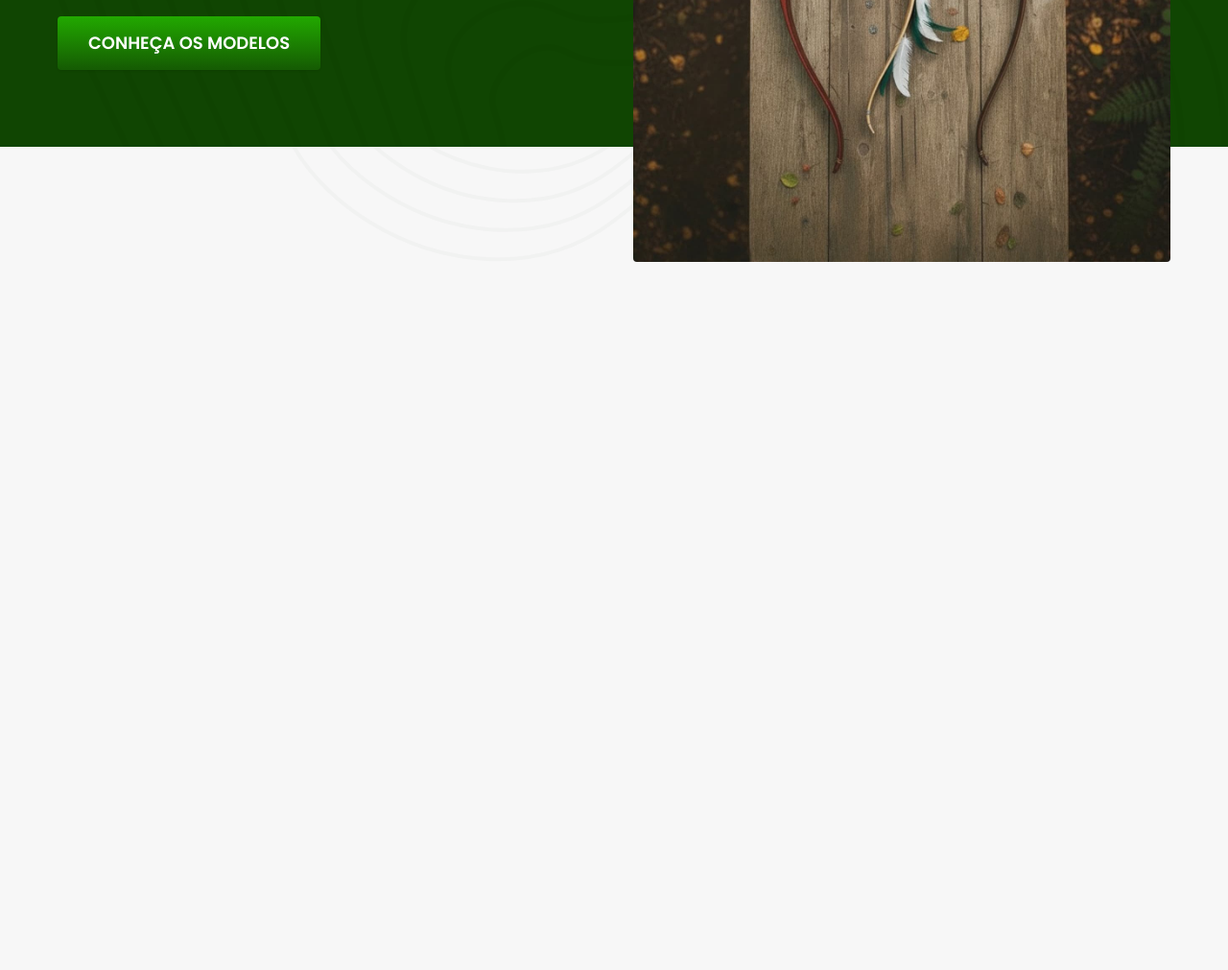
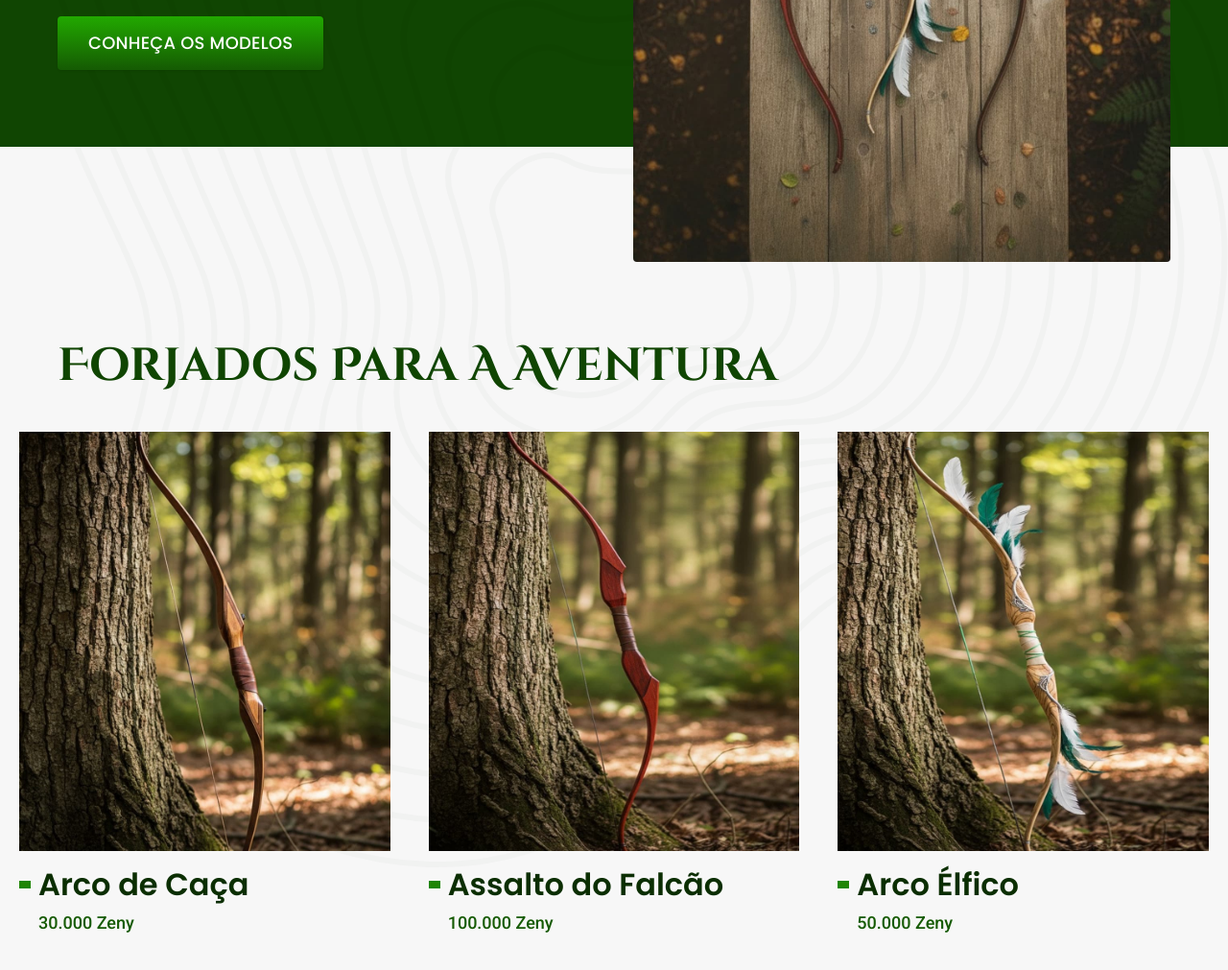
Before and after one commit to LuigiDarze/payon, a plain HTML site: page index.html in a window 1280 px wide. Shown: the part 555-1566 px from the top of the page at 96% size. Before the commit the page ends 828 px from the top, so only its background shows below. Drawn offline with Linux system fonts and the light colour scheme.

Commit message:
adicionando lista de itens na introdução e corrigindo funcionamento do css de tipografias

```diff
--- /dev/null
+++ b/estilos/arcos/arcos-lista.css
@@ -0,0 +1,61 @@
+.arcos-lista{
+  padding-top: 80px;
+  padding-bottom: 120px;
+}
+.arcos-lista h2{
+  margin-bottom: 40px;
+  margin-left: auto;
+  margin-right: auto;
+  max-width: 1200px;
+  padding-left: 20px;
+  padding-right: 20px;
+  box-sizing: border-box;
+}
+.arcos-lista ul{
+  display: flex;
+  gap:40px;
+  padding: 0px 20px 20px 20px;
+  max-width: 1400px;
+  margin-left: auto;
+  margin-right: auto;
+  overflow-x: auto;
+}
+.arcos-lista li{
+  min-width: 280px;
+}
+/*Usando display block no 'a' para a navegação com TAB envolver todo o item*/
+.arcos-lista a{
+  display: block;
+}
+/*-------------------------------------------------------*/
+.arcos-lista img{
+  margin-bottom: 16px;
+}
+.arcos-lista h4{
+  margin-bottom: 8px;
+  display: flex;
+  align-items: center;
+}
+.arcos-lista h4::before{
+  content: "";
+  height: 8px;
+  width: 12px;
+  margin-right: 8px;
+  background-color: var(--cor-500);
+  transition: width 0.2s;
+}
+.arcos-lista a:hover h4::before{
+  width: 24px;
+}
+.arcos-lista span {
+  padding-left: 20px;
+}
+
+@media (max-width: 800px){
+  .arcos-lista {
+    padding-bottom: 60px;
+  }
+  .arcos-lista ul{
+    gap: 20px;
+  }
+}
--- a/estilos/global/global.css
+++ b/estilos/global/global.css
@@ -11,7 +11,17 @@ img {
   max-width: 100%;
   display: block;
 }
+/*Utilizando seletor de atributo para não afetar os svg do site*/
+img [src$=".jpg"]{
+  border-radius: 4px;
+}
+/*-------------------------------------------------------------*/
 h1,
+h2,
+h3,
+h4,
+h5,
+h6,
 ul,
 p {
   margin: 0px;
--- a/estilos/home/introducao.css
+++ b/estilos/home/introducao.css
@@ -4,15 +4,15 @@
   position: relative;
   z-index: 0;
 }
-.introducao-bg::before{
-  content: '';
+.introducao-bg::before {
+  content: "";
   position: absolute;
-  background-image: url('../../img/pattern.svg');
+  background-image: url("../../img/pattern.svg");
   background-size: 100%;
   background-repeat: no-repeat;
   width: 100%;
   height: 100%;
-  top:0px;
+  top: 0px;
   left: 0px;
   opacity: 0.05;
   z-index: -1;
@@ -37,55 +37,48 @@
 
 .introducao h1 {
   margin-bottom: 32px;
-  font-size: 64px;
-  line-height: 1.125;
 }
 .introducao p {
   margin-bottom: 20px;
-  font-size: 24px;
   line-height: 1.5;
   color: var(--cor-100);
 }
 
-
-.introducao-img img{
+.introducao-img img {
   object-fit: cover;
   height: 100%;
   border-radius: 4px;
 }
-.introducao-img{
+.introducao-img {
   margin-bottom: -120px;
 }
-.div-transparente{
+.div-transparente {
   height: 120px;
 }
 
-
-
-@media (max-width: 800px){
-  .introducao{
+@media (max-width: 800px) {
+  .introducao {
     grid-template-columns: 1fr;
     gap: 32px;
   }
-  .introducao-conteudo{
+  .introducao-conteudo {
     padding-bottom: 0px;
     padding-top: 0px;
   }
-  .introducao h1{
-    font-size: 32px;
+  .introducao h1 {
     margin-bottom: 16px;
   }
-  .introducao img{
+  .introducao img {
     height: 300px;
     width: 100%;
   }
-  .introducao-bg{
+  .introducao-bg {
     padding-top: 40px;
   }
-  .introducao-img{
-  margin-bottom: -60px;
+  .introducao-img {
+    margin-bottom: -60px;
+  }
+  .div-transparente {
+    height: 60px;
+  }
 }
-.div-transparente{
-  height: 60px;
-}
-}
--- a/estilos/style.css
+++ b/estilos/style.css
@@ -3,10 +3,12 @@
 @import "./utilidades/cores.css";
 @import "./global/header.css";
 
+/*Utilidades*/
+@import "./utilidades/componentes.css";
 /* Home */
 @import "./home/introducao.css";
-/*Utilidades*/
-@import "./utilidades/componentes.css";
+/*Arcos*/
+@import "./arcos/arcos-lista.css";
 
 body {
   margin: 0px;
@@ -15,15 +17,15 @@ body {
   background-color: var(--cor-c1);
   position: relative;
 }
-body::before{
-  content: '';
+body::before {
+  content: "";
   position: absolute;
-  background-image: url('../img/pattern.svg');
+  background-image: url("../img/pattern.svg");
   background-size: 100% 100%;
   background-repeat: no-repeat;
   width: 100%;
   height: 100%;
-  top:0px;
+  top: 0px;
   left: 0px;
   opacity: 0.02;
   z-index: -1;
--- a/estilos/utilidades/componentes.css
+++ b/estilos/utilidades/componentes.css
@@ -5,19 +5,16 @@
   border-radius: 4px;
   box-shadow: 0 1px 2px rgba(0, 0, 0, 0.1);
   text-transform: uppercase;
-  font-size: 18px;
-  line-height: 1.33;
-  font-weight: 600;
-  font-family: Poppins;
-  text-transform: uppercase;
+  font: 500 1.125rem/1.5rem "Poppins";
+  letter-spacing: 0.015rem;
 }
 
 .botao:hover {
   background: linear-gradient(#188300, #0f4602);
 }
-@media (max-width: 600px) {
+@media (max-width: 800px) {
   .botao {
     padding: 12px 16px;
-    font-size: 16px;
+    font-size: 1rem;
   }
 }
--- a/estilos/utilidades/tipografia.css
+++ b/estilos/utilidades/tipografia.css
@@ -1,83 +1,117 @@
 .head-1 {
-  font: 600 4rem/4.5rem 'Cinzel Decorative';
+  font: 600 4rem/1.2 "Cinzel Decorative";
+  text-transform: capitalize;
 }
 
+
 .autor {
-  font: 600 1.5rem/2rem 'Cinzel Decorative';
+  font: 600 1.5rem/1.2 "Cinzel Decorative";
 }
 
 .head-2 {
-  font: 600 4rem/4.5rem 'Poppins';
+  font: 600 3rem/1.2 "Cinzel Decorative";
+  line-height: 1.2;
+  text-transform: capitalize;
 }
 
+
 .head-3 {
-  font: 600 2.25rem/2.5rem 'Poppins';
+  font: 600 2.25rem/1.2 "Poppins";
 }
 
 .head-4 {
-  font: 600 2rem/2.5rem 'Poppins';
+  font: 600 2rem/1.2 "Poppins";
 }
 
 .head-5 {
-  font: 500 1.5rem/2.25rem 'Poppins';
+  font: 500 1.5rem/2.25rem "Poppins";
 }
 
 .head-6 {
-  font: 700 0.75rem/1rem 'Poppins';
+  font: 700 0.75rem/1rem "Poppins";
   letter-spacing: 0.015rem;
 }
 
 .link {
-  font: 600 1.5rem/2.25rem 'Poppins';
+  font: 600 1.5rem/2.25rem "Poppins";
 }
 
 .label {
-  font: 500 1rem/1.5rem 'Poppins';
+  font: 500 1rem/1.5rem "Poppins";
 }
 
 .tag {
-  font: 500 0.75rem/1rem 'Poppins';
+  font: 500 0.75rem/1rem "Poppins";
 }
 
 .texto-nav {
-  font: 500 1.125rem/1.5rem 'Poppins';
+  font: 500 1.125rem/1.5rem "Poppins";
   letter-spacing: 0.015rem;
 }
 
 .body-24 {
-  font: 400 1.5rem/2.25rem 'Roboto';
+  font: 400 1.5rem/2.25rem "Roboto";
+  line-height: 1.5;
 }
 
 .body-16 {
-  font: 400 1rem/1.5rem 'Roboto';
+  font: 400 1rem/1.5rem "Roboto";
 }
 
 .body-16-m {
-  font: 500 1rem/1.5rem 'Roboto';
+  font: 500 1rem/1.5rem "Roboto";
 }
 
 .body-18 {
-  font: 400 1.125rem/1.5rem 'Roboto';
+  font: 400 1.125rem/1.5rem "Roboto";
 }
 
 .texto-item {
-  font: 500 1.125rem/1.5rem 'Roboto';
+  font: 500 1.125rem/1.5rem "Roboto";
 }
 
 .texto-subtitulo {
-  font: 400 1.5rem/2.25rem 'Roboto';
+  font: 400 1.5rem/2.25rem "Roboto";
   letter-spacing: 0.015rem;
 }
 
-.texto-depoimento{
-  font: 900 2rem/3rem 'Merriweather';
+.texto-depoimento {
+  font: 900 2rem/3rem "Merriweather";
   font-style: italic;
 }
-@media (max-width: 1200px){
-  .head-1{
+@media (max-width: 1200px) {
+  .head-1 {
     font-size: 3rem;
   }
-  .body-24{
+  .head-2{
+    font-size: 2.5rem;
+  }
+  .head-4 {
+    font-size: 1.75rem;
+  }
+  .texto-item{
+    font-size: 1rem;
+  }
+  .body-24 {
+    font-size: 1.25rem;
+  }
+}
+
+@media (max-width: 800px) {
+  .head-1 {
+    font-size: 2.5rem;
+
+  }
+  .head-2{
+    font-size: 2rem;
+  }
+  .head-4 {
+    font-size: 1.5rem;
+  }
+  .texto-item{
+    font-size: 1rem;
+  }
+  .body-24 {
     font-size: 1.125rem;
   }
 }
--- a/index.html
+++ b/index.html
@@ -41,9 +41,36 @@
       </div>
     </div>
   </main>
+  <!-- Utilizando div-transparente para o vazamento da imagem da introducao -->
 <div class="div-transparente">
 </div>
-
+  <!-- ----------------------------------------------------- -->
+<article class="arcos-lista">
+  <h2 class="head-2 cor-700">Forjados para a Aventura</h2>
+  <ul>
+    <li>
+      <a href="./arcos/caca.html">
+      <img src="./img/arcos/caca-home.jpg" alt="Arco Artesanal Básico">
+      <h4 class="head-4 cor-800">Arco de Caça</h4>
+      <span class="texto-item cor-600">30.000 Zeny</span>
+      </a>
+    </li>
+    <li>
+      <a href="./arcos/falcao.html">
+      <img src="./img/arcos/falcao-home.jpg" alt="Arco Artesanal Avançado">
+      <h4 class="head-4 cor-800">Assalto do Falcão</h4>
+      <span class="texto-item cor-600">100.000 Zeny</span>
+      </a>
+    </li>
+    <li>
+      <a href="./arcos/elfico.html">
+      <img src="./img/arcos/elfico-home.jpg" alt="Arco Artesanal Intermediário">
+      <h4 class="head-4 cor-800">Arco Élfico</h4>
+      <span class="texto-item cor-600">50.000 Zeny</span>
+      </a>
+    </li>
+  </ul>
+</article>
 </body>
 
 </html>
```
